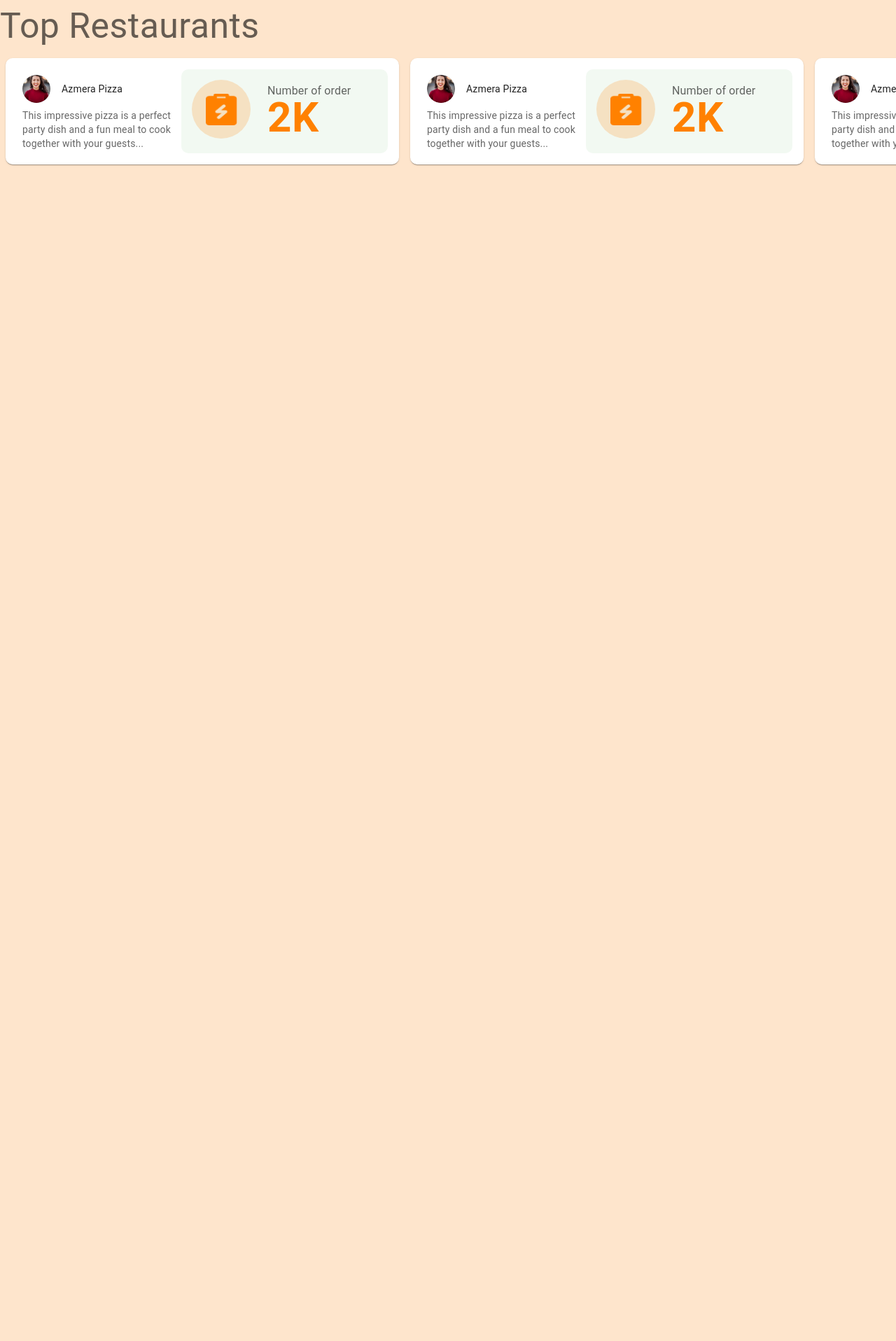
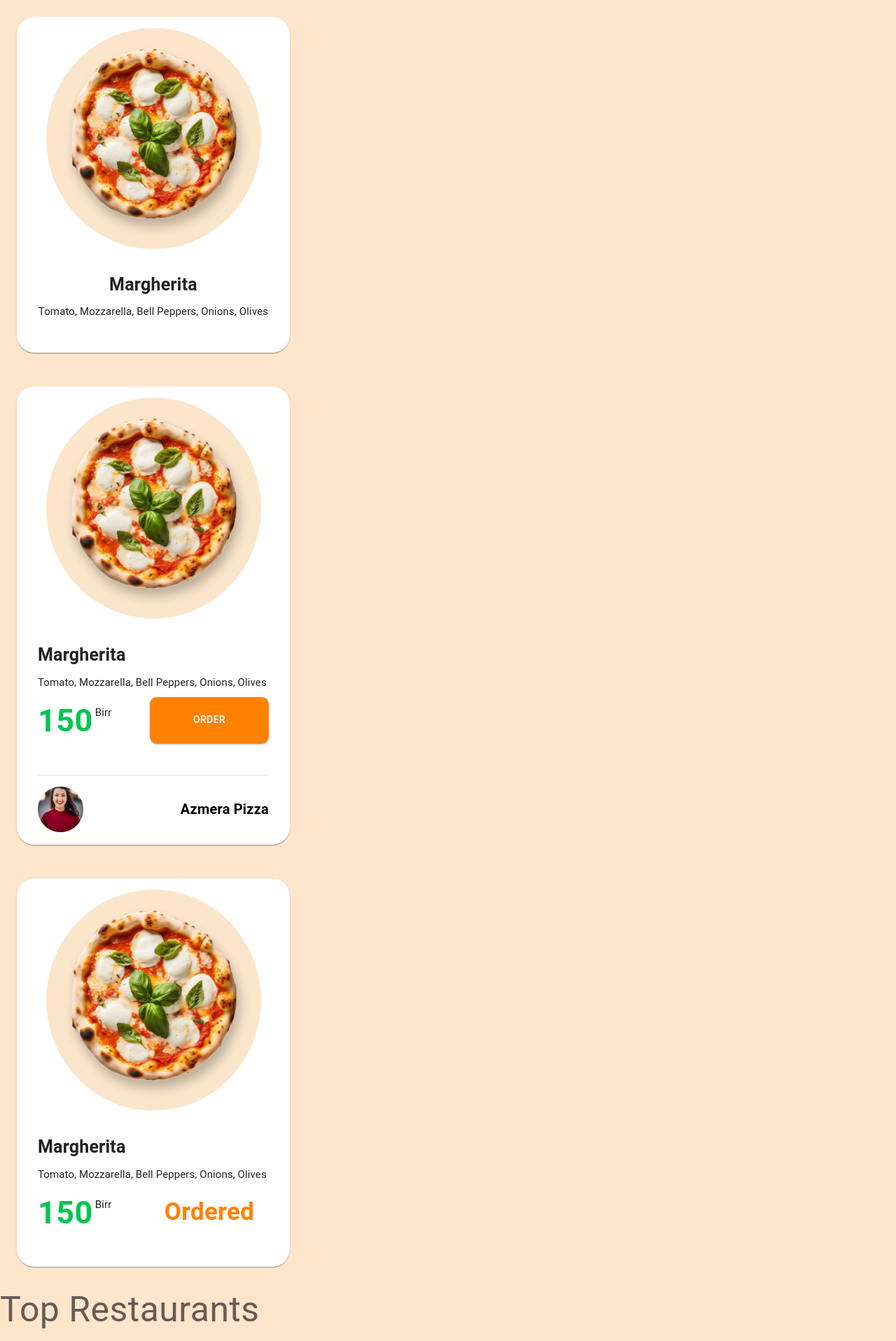
Before and after one commit to NatnaelG/pizza-order, a Next.js app: page / in a window 1280 px wide. Shown: the top 1916 px of the page at 70% size. Before the commit the page ends 800 px from the top, so only its background shows below. Built offline with nearby package versions, Linux system fonts and the light colour scheme.

Commit message:
landing page cards done

```diff
--- a/src/app/page.tsx
+++ b/src/app/page.tsx
@@ -1,10 +1,25 @@
 // import Image from "next/image";
 // import styles from "./page.module.css";
 
+import OrderHistoryPizza from "@/components/OrderHistoryPizza";
+import PizzaCard from "@/components/PizzaCard";
+import RelatedPizza from "@/components/RelatedPizza";
 import TopRestaurants from "@/components/TopRestaurant";
+import { Box } from "@mui/material";
 
 export default function Home() {
   return (
-    <TopRestaurants />
+    <>
+      <Box p={3}>
+        <RelatedPizza />
+      </Box>
+      <Box p={3}>
+        <PizzaCard />
+      </Box>
+      <Box p={3}>
+        <OrderHistoryPizza />
+      </Box>
+      <TopRestaurants />
+    </>
   );
 }
--- /dev/null
+++ b/src/components/OrderHistoryPizza.tsx
@@ -0,0 +1,92 @@
+import {
+  Box,
+  Paper,
+  Stack,
+  Typography,
+} from "@mui/material";
+import Image from "next/image";
+import PizzaImage from "@/public/pizza.png";
+
+export default function OrderHistoryPizza() {
+  return (
+    <>
+      <Stack
+        component={Paper}
+        spacing={2}
+        alignItems={"center"}
+        sx={{ width: "390px", height: "555px", borderRadius: "25px" }}
+      >
+        <Box justifyContent={"center"} display={"flex"}>
+          <Box
+            sx={{
+              background: "#EA810033",
+              borderRadius: "100%",
+              p: "22px 10px 10px 22px;",
+              m: 2,
+            }}
+          >
+            <Image
+              src={PizzaImage}
+              alt="Pizza"
+              width={275}
+              height={280}
+              priority
+            />
+          </Box>
+        </Box>
+
+        <Stack width={"330px"} height={"175px"} spacing={1}>
+          <Typography fontWeight={700} fontSize={"25px"} variant="h6">
+            Margherita
+          </Typography>
+          <Typography fontWeight={400} fontSize={"15px"} variant="subtitle2">
+            Tomato, Mozzarella, Bell Peppers, Onions, Olives
+          </Typography>
+          <Stack
+            height={"70px"}
+            width={"330px"}
+            direction={"row"}
+            justifyContent={"space-between"}
+          >
+            <Stack width={"111px"} direction={"row"} spacing={"3px"}>
+              <Typography
+                fontWeight={700}
+                fontSize={"45px"}
+                sx={{ color: "#01C550" }}
+              >
+                150
+              </Typography>
+              <Typography
+                fontWeight={400}
+                fontSize={"15px"}
+                sx={{ lineHeight: 3 }}
+              >
+                Birr
+              </Typography>
+            </Stack>
+            <Box
+              sx={{
+                width: "170px",
+                height: "66px",
+                //   p: "10px 20px",
+                borderRadius: "10px",
+                color: "#FF8100",
+                justifyContent: "center",
+                display: "flex",
+                alignItems: "center",
+              }}
+            >
+              <Typography
+                fontWeight={700}
+                fontSize={"35px"}
+                sx={{ lineHeight: 1 }}
+              >
+                Ordered
+              </Typography>
+            </Box>
+          </Stack>
+        </Stack>
+      </Stack>
+    </>
+  );
+}
--- /dev/null
+++ b/src/components/PizzaCard.tsx
@@ -0,0 +1,113 @@
+import {
+  //   Avatar,
+  Box,
+  Button,
+  Divider,
+  Paper,
+  Stack,
+  Typography,
+} from "@mui/material";
+import Image from "next/image";
+import PizzaImage from "@/public/pizza.png";
+import DefaultAvatar from "@/public/Ellipse 8.png";
+
+export default function PizzaCard() {
+  return (
+    <>
+      <Stack
+        component={Paper}
+        spacing={2}
+        alignItems={"center"}
+        sx={{ width: "390px", height: "655px", borderRadius: "25px" }}
+      >
+        <Box justifyContent={"center"} display={"flex"}>
+          <Box
+            sx={{
+              background: "#EA810033",
+              borderRadius: "100%",
+              p: "22px 10px 10px 22px;",
+              m: 2,
+            }}
+          >
+            <Image
+              src={PizzaImage}
+              alt="Pizza"
+              width={275}
+              height={280}
+              priority
+            />
+          </Box>
+        </Box>
+
+        <Stack width={"330px"} height={"175px"} spacing={1}>
+          <Typography fontWeight={700} fontSize={"25px"} variant="h6">
+            Margherita
+          </Typography>
+          <Typography fontWeight={400} fontSize={"15px"} variant="subtitle2">
+            Tomato, Mozzarella, Bell Peppers, Onions, Olives
+          </Typography>
+          <Stack
+            height={"70px"}
+            width={"330px"}
+            direction={"row"}
+            justifyContent={"space-between"}
+          >
+            <Stack width={"111px"} direction={"row"} spacing={"3px"}>
+              <Typography
+                fontWeight={700}
+                fontSize={"45px"}
+                sx={{ color: "#01C550" }}
+              >
+                150
+              </Typography>
+              <Typography
+                fontWeight={400}
+                fontSize={"15px"}
+                sx={{ lineHeight: 3 }}
+              >
+                Birr
+              </Typography>
+            </Stack>
+            <Button
+              sx={{
+                width: "170px",
+                height: "66px",
+                p: "10px 20px",
+                borderRadius: "10px",
+                background: "#FF8100",
+              }}
+              variant={"contained"}
+            >
+              Order
+            </Button>
+          </Stack>
+        </Stack>
+
+        <Stack width={"330px"} spacing={2}>
+          <Divider />
+
+          {/* <Avatar> */}
+          <Stack direction={"row"} justifyContent={"space-between"} alignItems={"center"}>
+            <Image
+              src={DefaultAvatar}
+              width={65}
+              height={65}
+              alt="Default Avatar"
+              priority
+            />
+
+            <Typography
+              variant={"subtitle1"}
+              fontWeight={700}
+              fontSize={"20px"}
+              sx={{ color: "#000" }}
+            >
+              Azmera Pizza
+            </Typography>
+          </Stack>
+          {/* </Avatar> */}
+        </Stack>
+      </Stack>
+    </>
+  );
+}
--- /dev/null
+++ b/src/components/RelatedPizza.tsx
@@ -0,0 +1,49 @@
+import { Box, Paper, Stack, Typography } from "@mui/material";
+import Image from "next/image";
+import PizzaImage from "@/public/pizza.png";
+
+export default function RelatedPizza() {
+  return (
+    <>
+      <Stack
+        component={Paper}
+        spacing={2}
+        alignItems={"center"}
+        sx={{ width: "390px", height: "480px", borderRadius: "25px" }}
+      >
+        <Box justifyContent={"center"} display={"flex"}>
+          <Box
+            sx={{
+              background: "#EA810033",
+              borderRadius: "100%",
+              p: "22px 10px 10px 22px;",
+              m: 2,
+            }}
+          >
+            <Image
+              src={PizzaImage}
+              alt="Pizza"
+              width={275}
+              height={280}
+              priority
+            />
+          </Box>
+        </Box>
+
+        <Stack
+          width={"330px"}
+          height={"175px"}
+          alignItems={"center"}
+          spacing={1}
+        >
+          <Typography fontWeight={700} fontSize={"25px"}>
+            Margherita
+          </Typography>
+          <Typography fontWeight={400} fontSize={"15px"} sx={{textAlign: "center"}}>
+            Tomato, Mozzarella, Bell Peppers, Onions, Olives
+          </Typography>
+        </Stack>
+      </Stack>
+    </>
+  );
+}
--- a/src/components/RestaurantCard.tsx
+++ b/src/components/RestaurantCard.tsx
@@ -18,17 +18,17 @@ export default function RestaurantCard() {
         <Box sx={{ maxWidth: 235, height: 110 }}>
           <CardHeader
             avatar={
-              <Avatar>
+              // <Avatar>
                 <Image
                   src={DefaultAvatar}
-                  width={40}
-                  height={40}
+                  width={50}
+                  height={50}
                   alt="Default Avatar"
                   priority
                 />
-              </Avatar>
+              // </Avatar>
             }
-            title="Azmera Pizza"
+            title={<Typography variant={"subtitle1"} fontWeight={700} fontSize={"20px"} sx={{color: "#000"}}>Azmera Pizza</Typography>}
             sx={{ p: 1 }}
           />
           <CardContent sx={{ p: 1, py: "0px !important" }}>
```
Also changed, not shown: src/public/pizza.png (added).
